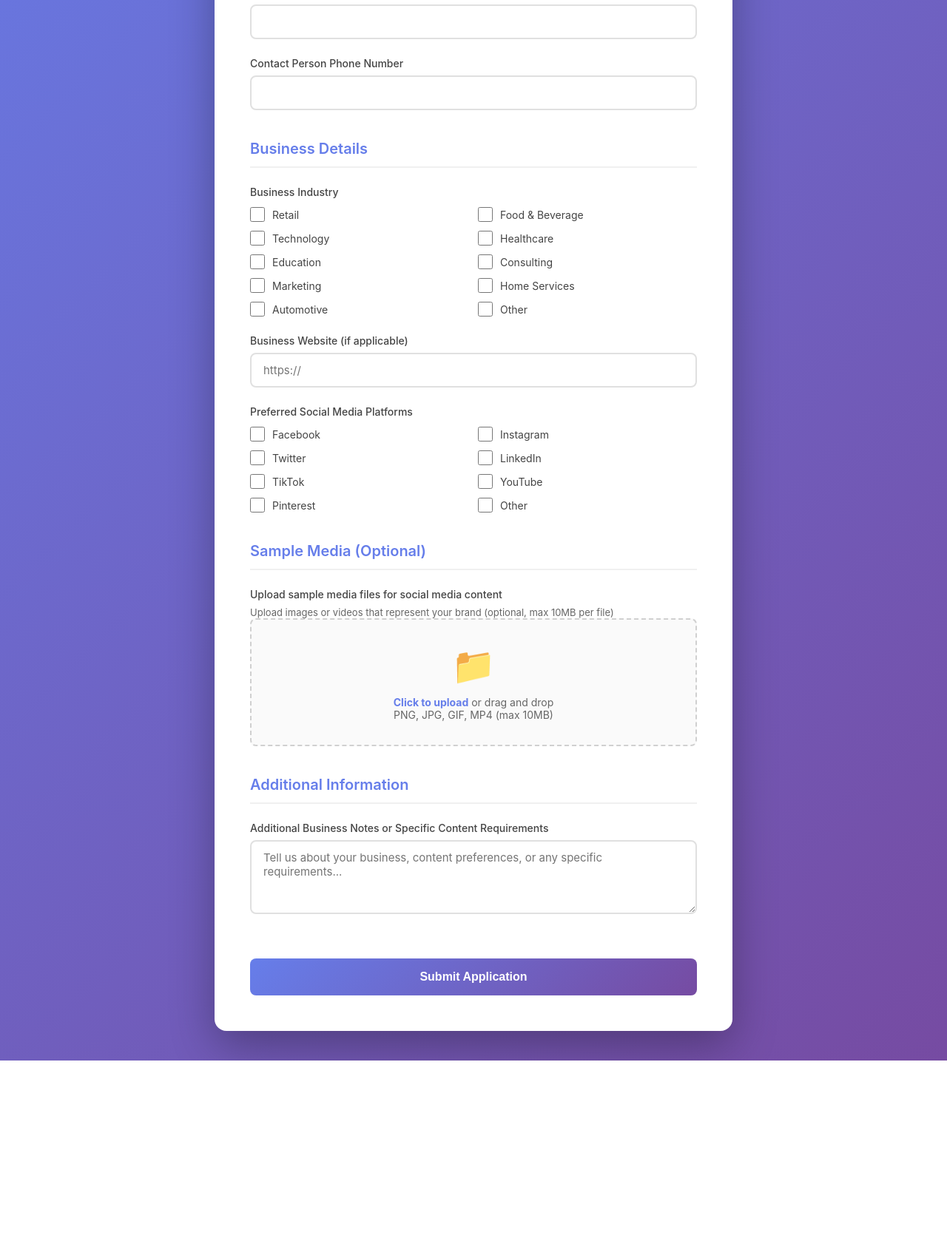
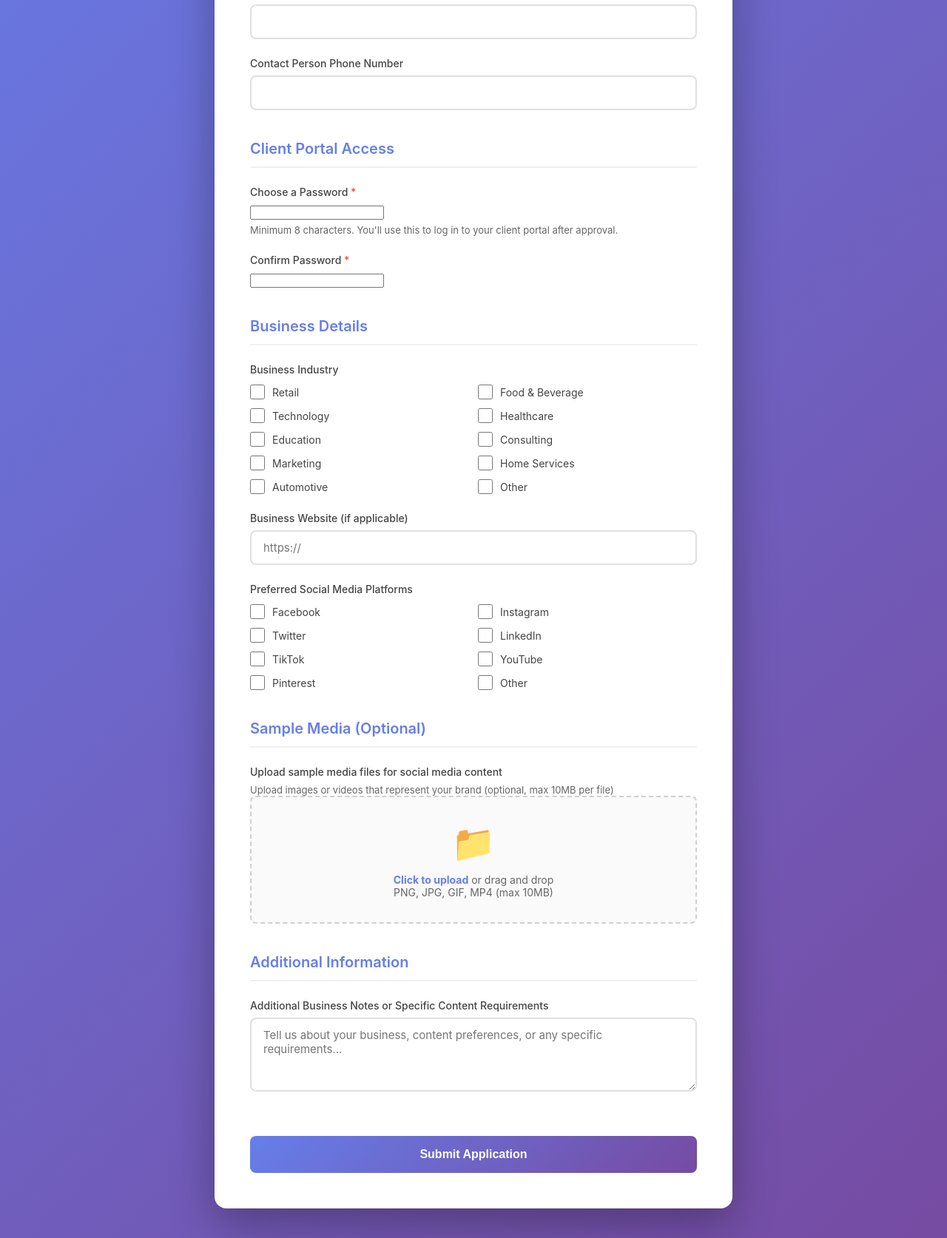
Before and after one commit to stateofw/socialmedia, a Python web app: template app/templates/signup.html in a window 1280 px wide. Shown: the part 569-2243 px from the top of the page at 74% size. Before the commit the page ends 2003 px from the top, so only its background shows below. Run offline with Jinja, Linux system fonts and the light colour scheme; the template is opened without the code that fills it, so the values that code supplies are empty.

Commit message:
Allow clients to set password during signup
- Add password fields to signup form
- Store hashed password in ClientSignup model
- Validate password match and minimum length
- Copy password to Client on approval
- Portal access activates after admin approval
- Add migration script for password_hash column

Co-authored-by: factory-droid[bot] <138933559+factory-droid[bot]@users.noreply.github.com>

```diff
--- a/app/api/routes/admin.py
+++ b/app/api/routes/admin.py
@@ -1667,6 +1667,8 @@
         primary_contact_name=signup.contact_person_name,
         primary_contact_email=signup.contact_person_email or signup.email,
         primary_contact_phone=signup.contact_person_phone,
+        # Copy password from signup (client set their own password during signup)
+        password_hash=signup.password_hash,
     )
 
     db.add(new_client)
--- a/app/api/routes/signup.py
+++ b/app/api/routes/signup.py
@@ -27,6 +27,7 @@
     """Schema for client signup request."""
     email: EmailStr
     business_name: str
+    password: str  # Client-chosen password for portal access
     contact_person_name: Optional[str] = None
     contact_person_email: Optional[EmailStr] = None
     contact_person_phone: Optional[str] = None
@@ -124,10 +125,15 @@
             detail="A signup request with this business name or email already exists. Please contact support if you need assistance."
         )
 
+    # Hash the password
+    from app.core.security import get_password_hash
+    hashed_password = get_password_hash(signup_data.password)
+
     # Create signup record
     signup = ClientSignup(
         email=signup_data.email,
         business_name=signup_data.business_name,
+        password_hash=hashed_password,  # Store hashed password
         contact_person_name=signup_data.contact_person_name,
         contact_person_email=signup_data.contact_person_email,
         contact_person_phone=signup_data.contact_person_phone,
--- a/app/models/client_signup.py
+++ b/app/models/client_signup.py
@@ -26,6 +26,9 @@
     # Media files
     media_urls = Column(JSON)  # List of uploaded media URLs
 
+    # Client Portal Password
+    password_hash = Column(String)  # Hashed password for client portal (set during signup)
+
     # Status tracking
     status = Column(String, default="pending")  # pending, approved, rejected, onboarded
     admin_notes = Column(Text)  # Internal notes from admin
--- a/app/templates/signup.html
+++ b/app/templates/signup.html
@@ -316,6 +316,20 @@
                     <input type="tel" id="contactPhone" name="contact_person_phone">
                 </div>
 
+                <!-- Client Portal Password -->
+                <div class="section-title" style="margin-top: 40px;">Client Portal Access</div>
+
+                <div class="form-group">
+                    <label for="password" class="required">Choose a Password</label>
+                    <input type="password" id="password" name="password" required minlength="8">
+                    <p class="helper-text">Minimum 8 characters. You'll use this to log in to your client portal after approval.</p>
+                </div>
+
+                <div class="form-group">
+                    <label for="confirmPassword" class="required">Confirm Password</label>
+                    <input type="password" id="confirmPassword" name="confirm_password" required minlength="8">
+                </div>
+
                 <!-- Business Details -->
                 <div class="section-title" style="margin-top: 40px;">Business Details</div>
 
@@ -541,6 +555,20 @@
         document.getElementById('signupForm').addEventListener('submit', async (e) => {
             e.preventDefault();
 
+            // Validate passwords match
+            const password = document.getElementById('password').value;
+            const confirmPassword = document.getElementById('confirmPassword').value;
+
+            if (password !== confirmPassword) {
+                showError('Passwords do not match');
+                return;
+            }
+
+            if (password.length < 8) {
+                showError('Password must be at least 8 characters');
+                return;
+            }
+
             const submitBtn = document.getElementById('submitBtn');
             submitBtn.disabled = true;
             submitBtn.textContent = 'Submitting...';
@@ -554,6 +582,7 @@
                 contact_person_phone: document.getElementById('contactPhone').value || null,
                 business_website: document.getElementById('website').value || null,
                 additional_notes: document.getElementById('notes').value || null,
+                password: password,  // Client-chosen password
                 business_industry: Array.from(document.querySelectorAll('input[name="industry"]:checked')).map(cb => cb.value),
                 preferred_platforms: Array.from(document.querySelectorAll('input[name="platform"]:checked')).map(cb => cb.value),
                 media_urls: uploadedUrls
```
Also changed, not shown: add_signup_password_migration.py (added, +46 -0 lines).
